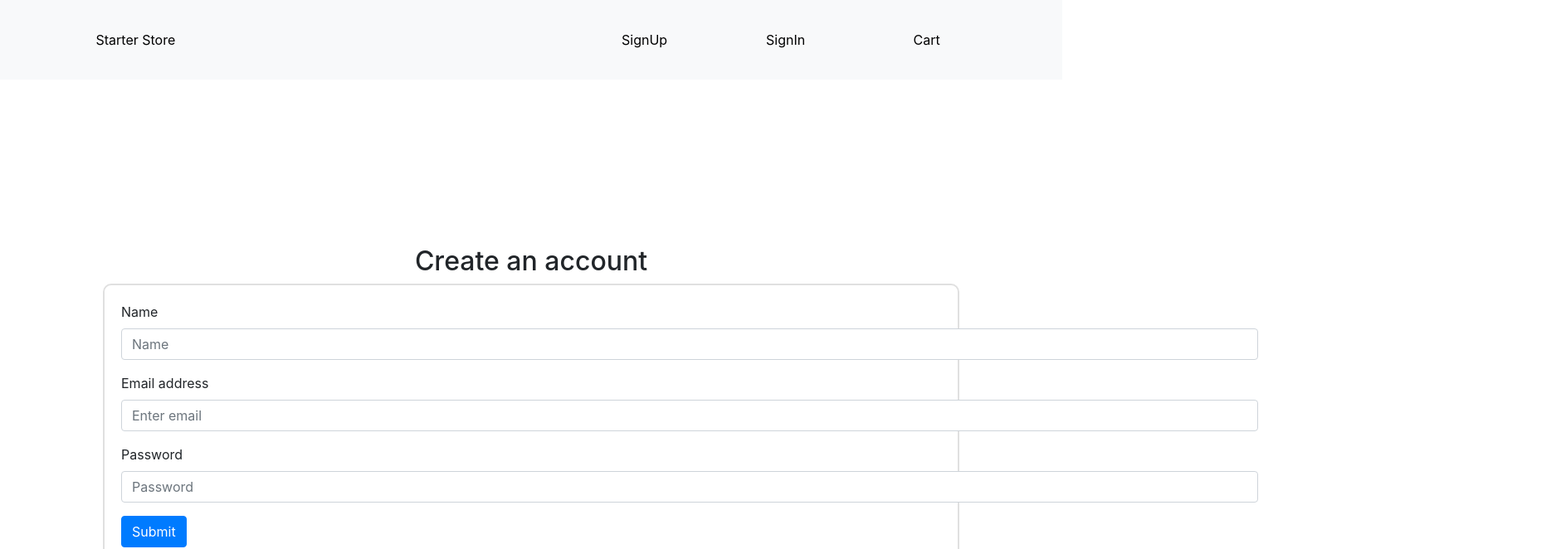
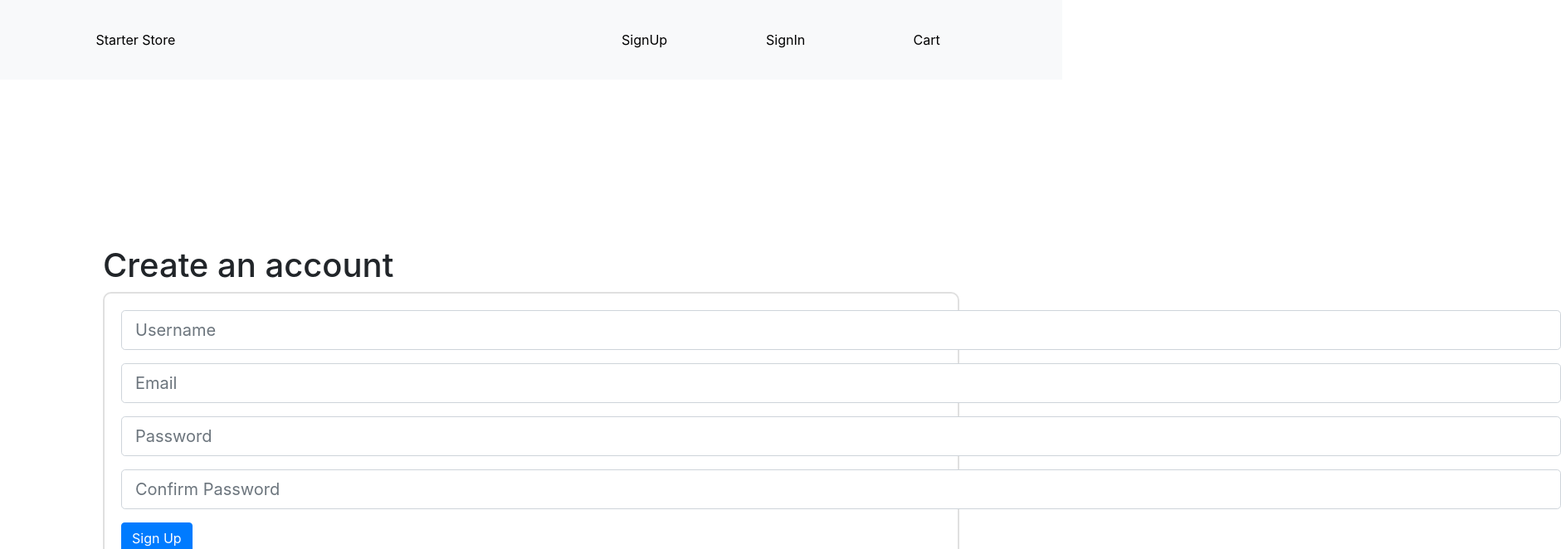
Before and after one commit to danil-react/First-add, a React (Create React App) app: page /signUp in a window 1280 px wide. Shown: the top 662 px of the page at 83% size, 1881 px wide, since content can reach past the window. Built offline with nearby package versions, Linux system fonts and the light colour scheme.

Commit message:
complete validation

```diff
--- /dev/null
+++ b/src/components/Card/components/ModalCard.js
@@ -0,0 +1,6 @@
+import React from "react";
+
+const ModalCard = (props) => {
+
+}
+export default ModalCard
--- a/src/components/Card/index.js
+++ b/src/components/Card/index.js
@@ -1,4 +1,4 @@
-import React from "react";
+import React, { useState } from "react";
 
 import img1 from "../../assets/images/lampA.png";
 import img2 from "../../assets/images/lampB.png";
@@ -8,6 +8,7 @@ import Typography from "@material-ui/core/Typography";
 import CardMedia from "@material-ui/core/CardMedia";
 import makeStyles from "@material-ui/core/styles/makeStyles";
 import Card from "@material-ui/core/Card";
+import ModalCard from './components/ModalCard'
 
 import styles from "./styles.module.scss"
 
@@ -25,6 +26,7 @@ const arr = [
 ]
 
 const CardNew = () => {
+    const [modal, setModal] = useState(false)
     const useStyles = makeStyles({
         root: {
             maxWidth: 800,
@@ -38,8 +40,9 @@ const CardNew = () => {
 
     return (
         <div className={styles.card}>
-            {arr.map((item) => (
-                <Card className={classes.root}>
+            {arr.map((item, index) => (
+                <Card className={classes.root} onClick={()=>{setModal(!modal)}}>
+
                     <CardActionArea>
                         <CardMedia
                             className={styles.cardImage}
@@ -54,7 +57,9 @@ const CardNew = () => {
                                 {item.price}
                             </Typography>
                         </CardContent>
+
                     </CardActionArea>
+
                 </Card>
             ))}
         </div>
--- a/src/layouts/SignIn/index.js
+++ b/src/layouts/SignIn/index.js
@@ -1,34 +1,45 @@
 import React from "react";
-
 import {Form} from 'react-bootstrap'
 import {Button} from 'react-bootstrap'
+
+import * as yup from "yup";
+import {Formik} from "formik";
+import styles from "./styles.module.scss";
 import Container from "@material-ui/core/Container";
-
-import styles from "./styles.module.scss";
 
 const SignIn = () => {
     return (
+                <div className="SignInForm">
                     <div className={styles.container}>
-            <div >
-                <h2>Log in on your account</h2>
-            </div>
                         <Container>
+                            <h1 className="SignInHeading">Log in to your account</h1>
                             <div className={styles.form}>
-                    <Form >
-                        <Form.Group controlId="formGroupEmail">
-                            <Form.Label>Email address</Form.Label>
-                            <Form.Control type="email" placeholder="Enter email" />
+                                <Form>
+                                    <Form.Group controlId="formBasicEmail">
+                                        <Form.Control
+                                            type="email"
+                                            placeholder="Email"
+                                            name="email"
+                                            className="SignUpFormControls"
+                                            size="lg"
+                                        />
                                     </Form.Group>
-                        <Form.Group controlId="formGroupPassword">
-                            <Form.Label>Password</Form.Label>
-                            <Form.Control type="password" placeholder="Password" />
+                                    <Form.Group controlId="formBasicPassword">
+                                        <Form.Control
+                                            className="SignUpFormControls"
+                                            size="lg"
+                                            type="password"
+                                            name="password"
+                                            placeholder="Password"
+                                        />
                                     </Form.Group>
-                        <Button type="submit" onclick='validate()'>Submit</Button>
-
+                                    <Button variant="primary" className="SignUpButton" type="submit">
+                                        Sign In
+                                    </Button>
                                 </Form>
                             </div>
                         </Container>
                     </div>
-    );
-}
-export default SignIn
+                </div>)}
+
+export default SignIn;
--- a/src/layouts/SignIn/styles.module.scss
+++ b/src/layouts/SignIn/styles.module.scss
@@ -1,11 +1,9 @@
 .form {
   display: flex;
+  justify-content: flex-start;
   border: 2px solid #e0e0e0;
   padding: 20px 20px 20px 20px;
   border-radius: 10px;
-  input{
-    width: 500%;
-  }
 }
 
 .container{
--- a/src/layouts/SignUp/index.js
+++ b/src/layouts/SignUp/index.js
@@ -1,36 +1,131 @@
 import React from "react";
-
 import {Form} from 'react-bootstrap'
 import {Button} from 'react-bootstrap'
+
+import * as yup from "yup";
+import {Formik} from "formik";
 import styles from "./styles.module.scss";
 import Container from "@material-ui/core/Container";
 
-const SignUp = () => {
+const schema = yup.object({
+    username: yup.string().required('Please Enter a username'),
+    email: yup
+        .string()
+        .email()
+        .required('Please Enter your Email'),
+    password: yup
+        .string()
+        .required('Please Enter your password')
+        .matches(
+            /^(?=.*?[A-Z])(?=.*?[a-z])(?=.*?[0-9]).{8,}$/,
+            "Must Contain 8 Characters, One Uppercase, One Lowercase and One Number "
+        ),
+    confirmPassword: yup
+        .string()
+        .required()
+        .oneOf([yup.ref("password"), null], "Passwords must match")
+});
+
+const SignUp = props => {
     return (
+        <Formik
+            validationSchema={schema}
+            onSubmit={console.log}
+            initialValues={{
+                username: "",
+                email: "",
+                confirmEmail: "",
+                password: "",
+                confirmPassword: ""
+            }}
+        >
+            {({
+                  handleSubmit,
+                  handleChange,
+                  handleBlur,
+                  values,
+                  touched,
+                  isValid,
+                  errors,
+              }) => (
+                <div className="SignUpForm">
                     <div className={styles.container}>
-            <div >
-                <h2>Create an account</h2>
-            </div>
                         <Container>
+                            <h1 className="SignInHeading">Create an account</h1>
                             <div className={styles.form}>
-                    <Form>
-                        <Form.Group controlId="formGroupPassword">
-                            <Form.Label>Name</Form.Label>
-                            <Form.Control placeholder="Name"/>
+                                <Form noValidate onSubmit={handleSubmit}>
+                                    <Form.Group controlId="formBasicUserName">
+                                        <Form.Control
+                                            size="lg"
+                                            className="SignUpFormControls"
+                                            type="text"
+                                            name="username"
+                                            value={values.username}
+                                            onChange={handleChange}
+                                            placeholder="Username"
+                                            isInvalid={!!errors.username}
+                                        />
+                                        <Form.Control.Feedback className="FeedBack" type="invalid">
+                                            {errors.username}
+                                        </Form.Control.Feedback>
                                     </Form.Group>
-                        <Form.Group controlId="formGroupEmail">
-                            <Form.Label>Email address</Form.Label>
-                            <Form.Control type="email" placeholder="Enter email"/>
+
+                                    <Form.Group controlId="formBasicEmail">
+                                        <Form.Control
+                                            type="email"
+                                            placeholder="Email"
+                                            value={values.email}
+                                            onChange={handleChange}
+                                            name="email"
+                                            className="SignUpFormControls"
+                                            size="lg"
+                                            isInvalid={!!errors.email}
+                                        />
+                                        <Form.Control.Feedback className="FeedBack" type="invalid">
+                                            {errors.email}
+                                        </Form.Control.Feedback>
                                     </Form.Group>
-                        <Form.Group controlId="formGroupPassword">
-                            <Form.Label>Password</Form.Label>
-                            <Form.Control type="password" placeholder="Password"/>
+
+                                    <Form.Group controlId="formBasicPassword">
+                                        <Form.Control
+                                            className="SignUpFormControls"
+                                            size="lg"
+                                            type="password"
+                                            name="password"
+                                            value={values.password}
+                                            onChange={handleChange}
+                                            placeholder="Password"
+                                            isInvalid={!!errors.password}
+                                        />
+                                        <Form.Control.Feedback className="FeedBack" type="invalid">
+                                            {errors.password}
+                                        </Form.Control.Feedback>
                                     </Form.Group>
-                        <Button type="submit" >Submit</Button>
+
+                                    <Form.Group controlId="formBasicConfirmPassword">
+                                        <Form.Control
+                                            className="SignUpFormControls"
+                                            size="lg"
+                                            name="confirmPassword"
+                                            onChange={handleChange}
+                                            type="password"
+                                            value={values.confirmPassword}
+                                            placeholder="Confirm Password"
+                                            isInvalid={!!errors.confirmPassword}
+                                        /><Form.Control.Feedback className="FeedBack" type="invalid">
+                                        {errors.confirmPassword}
+                                    </Form.Control.Feedback>
+                                    </Form.Group>
+                                    <Button variant="primary" className="SignUpButton" type="submit">
+                                        Sign Up
+                                    </Button>
                                 </Form>
                             </div>
                         </Container>
                     </div>
+                </div>)}
+        </Formik>
     );
-}
-export default SignUp
+};
+
+export default SignUp;
```
Also changed, not shown: package.json (+7 -2 lines), 1 other file (tests, documents, lock files or other folders). Lines whose indentation alone changed are shown as unchanged.
